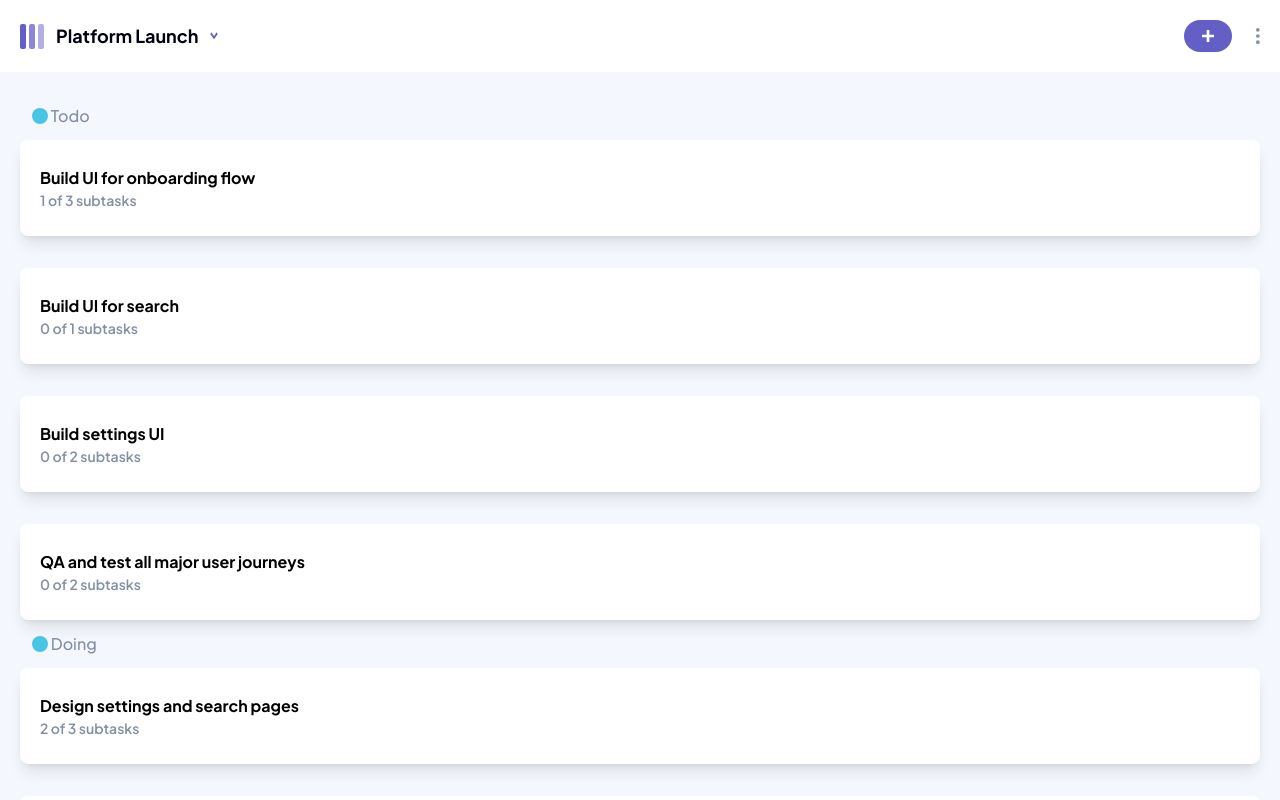
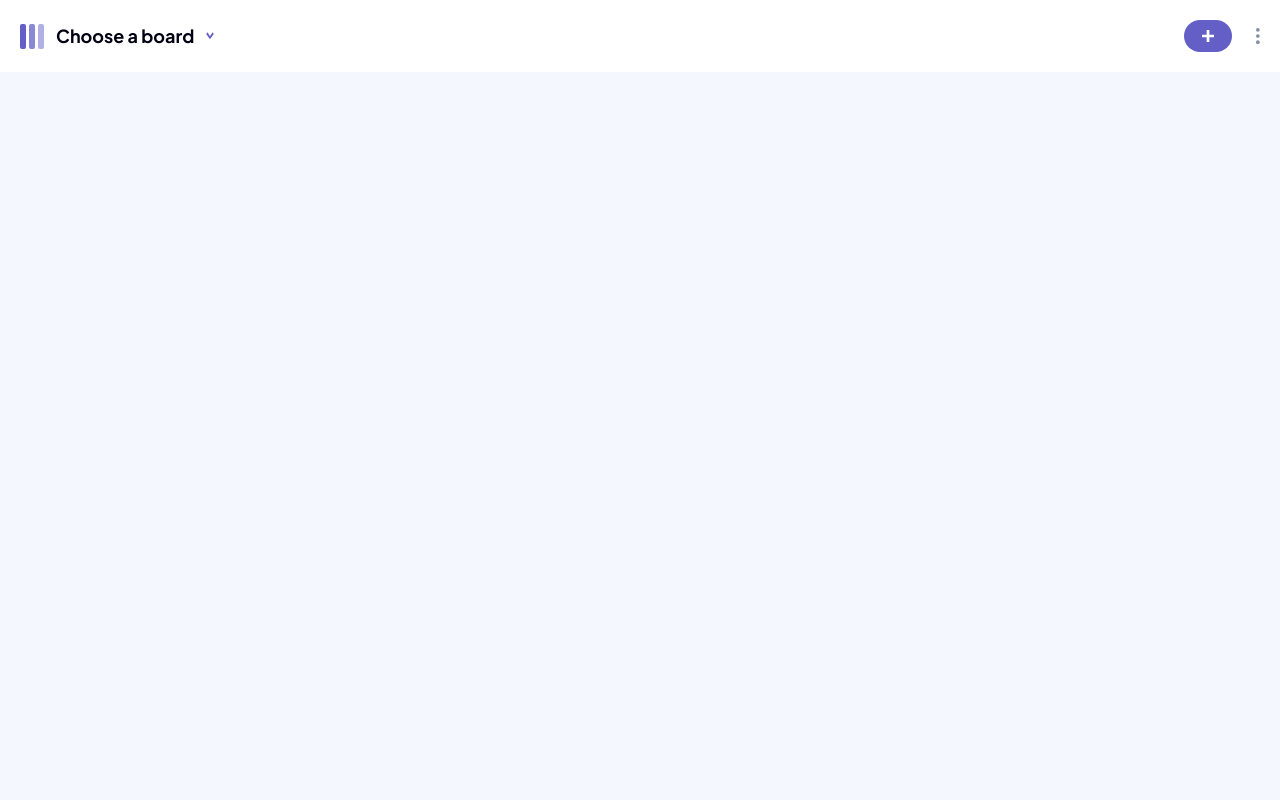
Before and after one commit to JaacielBriseo/kanban-task-management, a React (Create React App) app: page / in a window 1280 px wide. Shown: the top 800 px of the page. Built offline with nearby package versions, Linux system fonts and the light colour scheme.

Commit message:
More code refactor

```diff
--- a/src/app/Board/Board.tsx
+++ b/src/app/Board/Board.tsx
@@ -1,12 +1,13 @@
 import { setSelectedTask, toggleTaskViewModal, useAppDispatch, useAppSelector } from '../../store';
 
 export const Board = () => {
-	const { boards,selectedBoardId } = useAppSelector(state => state.kanbanTask);
+	const { activeBoard } = useAppSelector(state => state.kanbanTask);
 	const dispatch = useAppDispatch();
-
 	return (
+		<>
+			{activeBoard && (
 				<div className='grid grid-cols-1 p-5'>
-			{boards[selectedBoardId].columns.map(column => (
+					{activeBoard.columns.map(column => (
 						<div key={column.name} className=''>
 							<div className='flex items-center m-3'>
 								<span className='w-4 h-4 bg-[#49C4E5] block rounded-full'></span>
@@ -35,5 +36,7 @@ export const Board = () => {
 						</div>
 					))}
 				</div>
+			)}
+		</>
 	);
 };
--- a/src/app/TaskView/TaskView.tsx
+++ b/src/app/TaskView/TaskView.tsx
@@ -12,6 +12,8 @@ export const TaskView = () => {
 	const { isTaskViewModalOpen } = useAppSelector(state => state.ui);
 
 	return (
+		<>
+			{activeTask && (
 				<ModalLayout isShowing={isTaskViewModalOpen}>
 					<CloseModalButton fn={toggleTaskViewModal} />
 					<ModalTitle title={activeTask.title} />
@@ -21,16 +23,20 @@ export const TaskView = () => {
 							<input
 								type='checkbox'
 								checked={subtask.isCompleted}
-						onChange={() =>
+								onChange={() => {
+									if (selectedBoardId === null || selectedColumnId === null) {
+										console.error(`There is no selected column or board id`);
+										return;
+									}
 									dispatch(
 										toggleIsSubtaskCompleted({
+											subtaskIndex: index,
 											boardId: selectedBoardId,
 											columnId: selectedColumnId,
-									subtaskIndex: index,
 											taskId: activeTask.taskId,
 										})
-							)
-						}
+									);
+								}}
 							/>
 							<span className='self-end w-4/5'>{subtask.title}</span>
 						</label>
@@ -40,6 +46,10 @@ export const TaskView = () => {
 						<select
 							value={activeTask.status}
 							onChange={({ target }) => {
+								if (selectedBoardId === null || selectedColumnId === null) {
+									console.error(`There is no selected column or board id`);
+									return;
+								}
 								dispatch(
 									changeTaskColumnAndStatus({
 										boardId: selectedBoardId,
@@ -55,5 +65,7 @@ export const TaskView = () => {
 						</select>
 					</div>
 				</ModalLayout>
+			)}
+		</>
 	);
 };
--- a/src/store/kanban-task-management/kanbanTaskSlice.ts
+++ b/src/store/kanban-task-management/kanbanTaskSlice.ts
@@ -1,33 +1,23 @@
 import { createSlice } from '@reduxjs/toolkit';
 import data from '../../data/data.json';
-import { KanbanSliceInitialValues, Task, Board } from '../../interfaces';
-
+import { KanbanSliceInitialValues, Task } from '../../interfaces';
+//* use current from @reduxjs/toolkit if need to use console.log
 const initialState: KanbanSliceInitialValues = {
 	...data,
-	selectedBoardId: 0,
-	selectedColumnId: 0,
-	selectedSubtaskId: 0,
-	selectedTaskId: 0,
-	activeBoard: {} as Board,
-	activeTask: {} as Task,
+	selectedBoardId: null,
+	selectedColumnId: null,
+	selectedSubtaskId: null,
+	selectedTaskId: null,
+	activeBoard: null,
+	activeTask: null,
 };
-if (initialState.selectedBoardId !== null) {
-	initialState.activeBoard = initialState.boards[initialState.selectedBoardId];
-}
-if (initialState.selectedTaskId !== null) {
-	initialState.activeTask =
-		initialState.boards[initialState.selectedBoardId].columns[initialState.selectedColumnId].tasks[
-			initialState.selectedTaskId
-		];
-}
 export const kanbanTaskSlice = createSlice({
 	name: 'kanbanTask',
 	initialState,
-
 	reducers: {
 		setSelectedBoardId: (state, { payload }: { payload: number }) => {
 			state.selectedBoardId = payload;
-			state.activeBoard = state.boards.find(board => board.boardId === state.selectedBoardId)!;
+			state.activeBoard = state.boards[payload];
 		},
 		setSelectedTask: (state, { payload }: { payload: { columnId: number; taskId: number; task: Task } }) => {
 			state.selectedTaskId = payload.taskId;
@@ -36,45 +26,41 @@ export const kanbanTaskSlice = createSlice({
 		},
 		toggleIsSubtaskCompleted: (
 			state,
-			{ payload }: { payload: { subtaskIndex: number; columnId: number; boardId: number; taskId: number } }
+			{ payload }: { payload: { subtaskIndex: number; boardId: number; columnId: number; taskId: number } }
 		) => {
-			const { columnId, subtaskIndex, boardId, taskId } = payload;
-			if (!state.activeTask) {
-				throw new Error(`No Active Task ON [kanbanslice]`);
+			const { subtaskIndex, boardId, columnId, taskId } = payload;
+			if (state.activeTask === null) {
+				console.error('No active task to toggle completed subtask');
+				return;
 			}
-			state.activeTask.subtasks[subtaskIndex].isCompleted = !state.activeTask.subtasks[subtaskIndex].isCompleted;
+			state.activeTask.subtasks[subtaskIndex].isCompleted = !state.activeTask?.subtasks[subtaskIndex].isCompleted;
 			state.boards[boardId].columns[columnId].tasks[taskId].subtasks[subtaskIndex].isCompleted =
 				!state.boards[boardId].columns[columnId].tasks[taskId].subtasks[subtaskIndex].isCompleted;
+			if (state.activeBoard === null) {
+				console.error('No active board to toggle completed subtask');
+				return;
+			}
+			state.activeBoard.columns[columnId].tasks[taskId].subtasks[subtaskIndex].isCompleted =
+				!state.activeBoard?.columns[columnId].tasks[taskId].subtasks[subtaskIndex].isCompleted;
 		},
 		changeTaskColumnAndStatus: (
 			state,
 			{ payload }: { payload: { newStatus: string; taskId: number; columnId: number; boardId: number } }
 		) => {
 			const { boardId, columnId, newStatus, taskId } = payload;
-			const newColId = newStatus === 'Todo' ? 0 : newStatus === 'Doing' ? 1 : 2;
-			const board = state.boards[boardId];
-			const task = board.columns
-				.map(col => col.tasks)
-				.flat()
-				.find(task => task.taskId === taskId);
-			if (!task) {
-				console.error('Task not found');
-				return;
-			}
-			task.status = newStatus;
-			const taskColumn = board.columns[columnId];
-			taskColumn.tasks = taskColumn.tasks.filter(t => t.taskId !== taskId);
-			const newColumn = board.columns[newColId];
-			if (!newColumn) {
-				board.columns.push({
-					columnId: board.columns.length,
-					name: newStatus,
-					tasks: [{ ...task }],
-				});
-			} else {
-				newColumn.tasks.push(task);
-			}
-			state.activeTask = task;
+			const newStatusId = newStatus === 'Todo' ? 0 : newStatus === 'Doing' ? 1 : 2;
+			const newColumn = newStatus === 'Todo' ? 0 : newStatus === 'Doing' ? 1 : 2;
+			if (state.activeTask === null) return;
+			const newTask = { ...state.activeTask, status: newStatus, statusId: newStatusId };
+			state.activeTask = newTask;
+			if (state.activeBoard === null) return;
+			state.activeBoard.columns[newColumn].tasks.push(newTask);
+			state.activeBoard.columns[columnId].tasks = state.activeBoard.columns[columnId].tasks.filter(
+				task => task.taskId !== taskId
+			);
+			state.boards[boardId].columns[columnId].tasks = state.boards[boardId].columns[columnId].tasks.filter(
+				task => task.taskId !== taskId
+			);
 		},
 	},
 });
--- a/src/ui/components/Header.tsx
+++ b/src/ui/components/Header.tsx
@@ -4,14 +4,13 @@ import styles from '../styles/styles.module.css';
 export const Header = () => {
 	const dispatch = useAppDispatch();
 	const { isSelectModalOpen } = useAppSelector(state => state.ui);
-	const { boards, selectedBoardId } = useAppSelector(state => state.kanbanTask);
-	const activeBoardName = boards.find(board => board.boardId === selectedBoardId)?.name;
+	const { activeBoard } = useAppSelector(state => state.kanbanTask);
 
 	return (
 		<header className={`${styles.header} dark:bg-DarkGrey`}>
 			<div className={styles.firstContainer}>
 				<img src='./assets/logo-mobile.svg' alt='board' />
-				<h1 className={`${styles.title} dark:text-White`}>{activeBoardName}</h1>
+				<h1 className={`${styles.title} dark:text-White`}>{activeBoard ? activeBoard.name : 'Choose a board'}</h1>
 				<button type='button' onClick={() => dispatch(toggleSelectModal())}>
 					<img
 						src={`./assets/icon-chevron-${isSelectModalOpen ? 'up' : 'down'}.svg`}
```
Also changed, not shown: src/interfaces/interfaces.ts (+6 -6 lines). Lines whose indentation alone changed are shown as unchanged.
